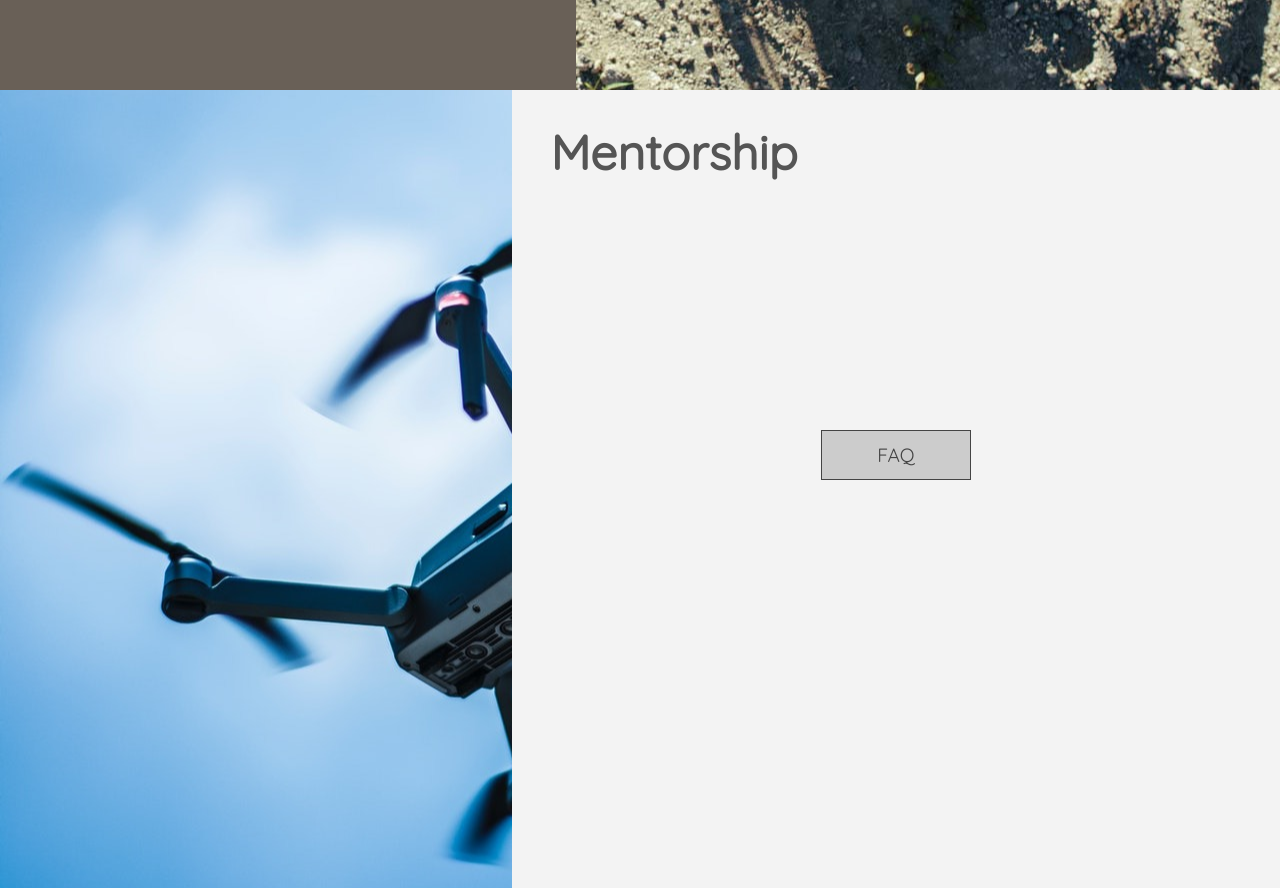
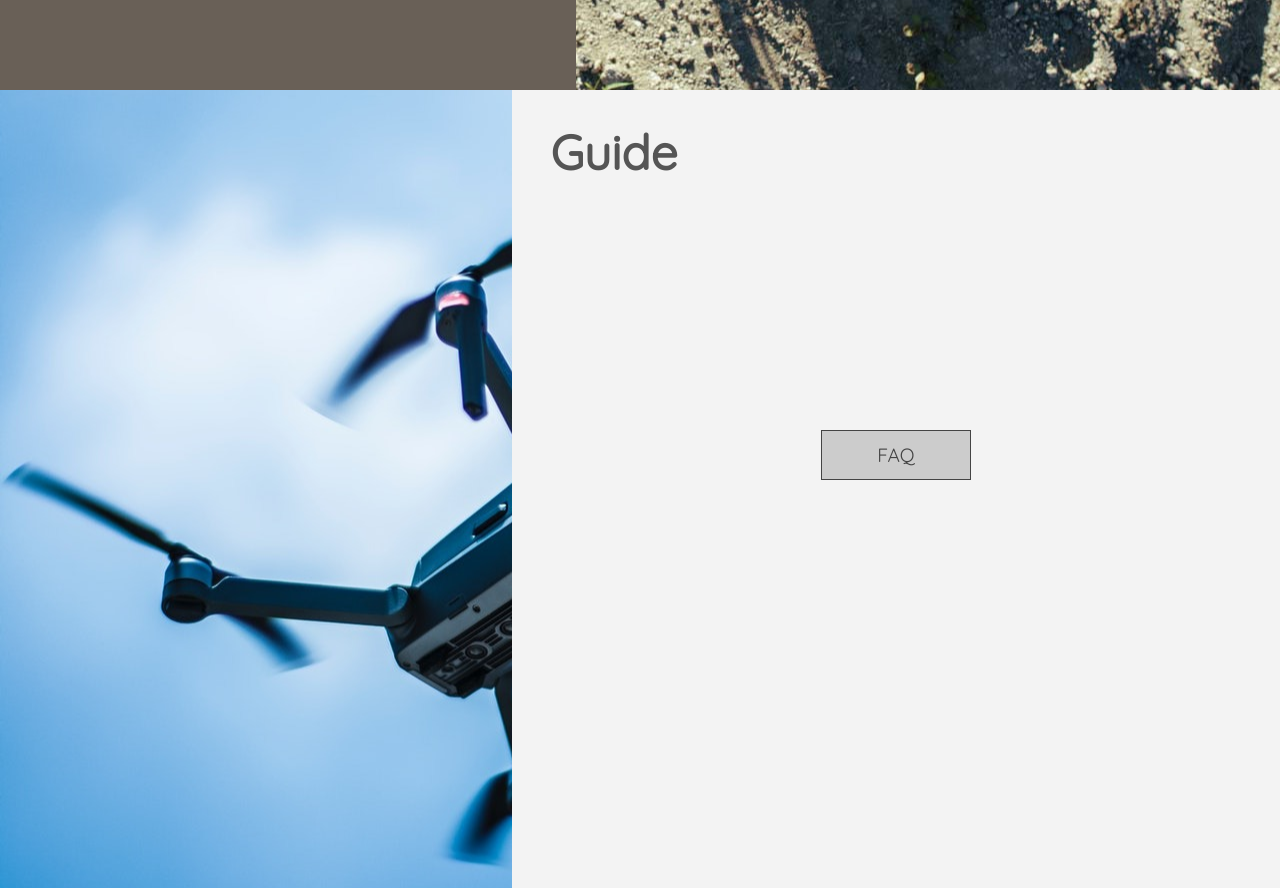
Before and after one commit to Chris-Horan/westerndroneoperators, a plain HTML site: page index.html in a window 1280 px wide. Shown: the part 2340-3228 px from the top of the page. Drawn offline with Linux system fonts and the light colour scheme.

Commit message:
Add files via upload

```diff
--- a/index.html
+++ b/index.html
@@ -56,10 +56,10 @@
                 </div>
             </div>
             <div id="div4">
-                <a class="anchor" id="Mentorship"></a>
+                <a class="anchor" id="guide"></a>
                 <div id="block4">
                     <div id="textBox4">
-                        <h1>Mentorship</h1>
+                        <h1>Guide</h1>
                         <h2 id="text4" class="hide">Description of info for beginners. Lorem ipsum dolor sit amet consectetur adipisicing elit. Similique harum nihil nemo officiis dolor ea tempore, quia et vitae consequuntur quibusdam, maxime voluptate corrupti. Molestias vero voluptate deleniti vitae voluptatum.</h2>
                         <form action="#">
                             <input id="submit" type="submit" value="FAQ">
```
